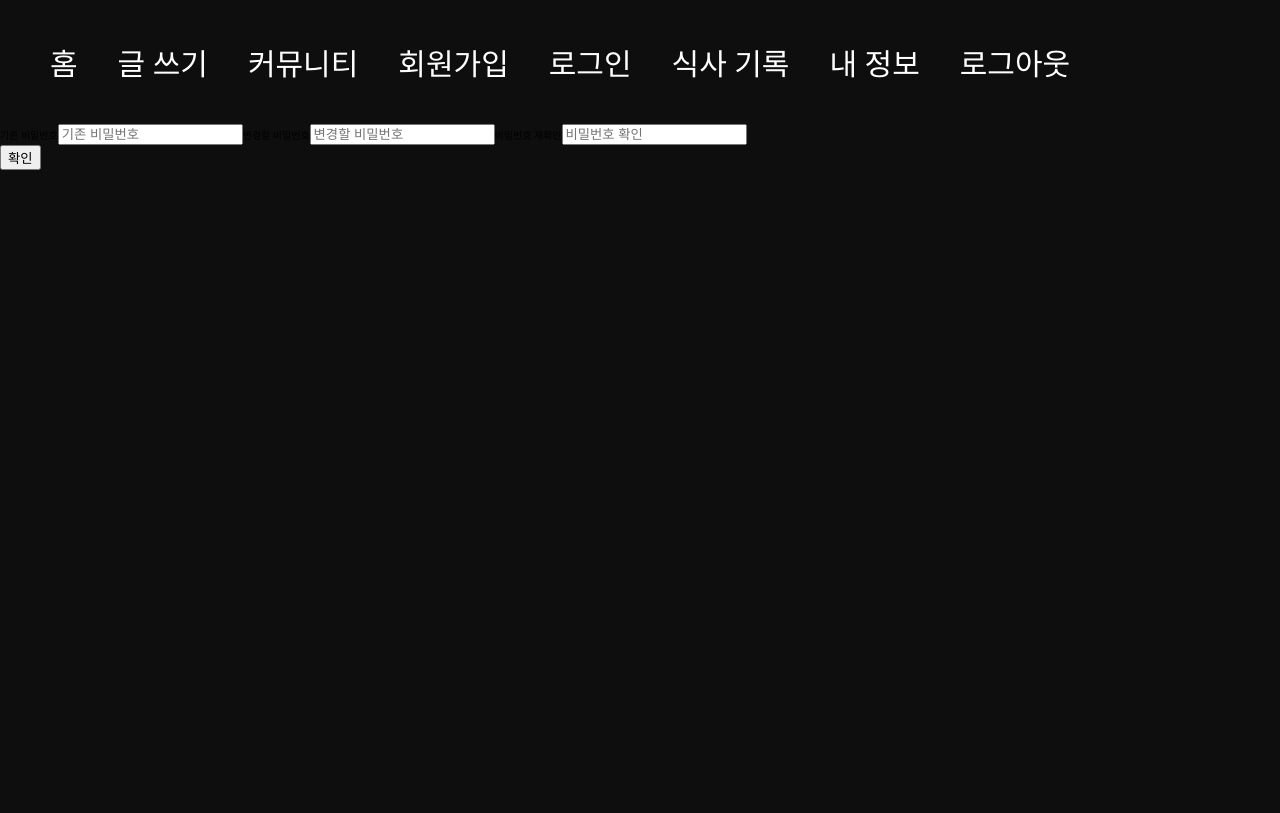
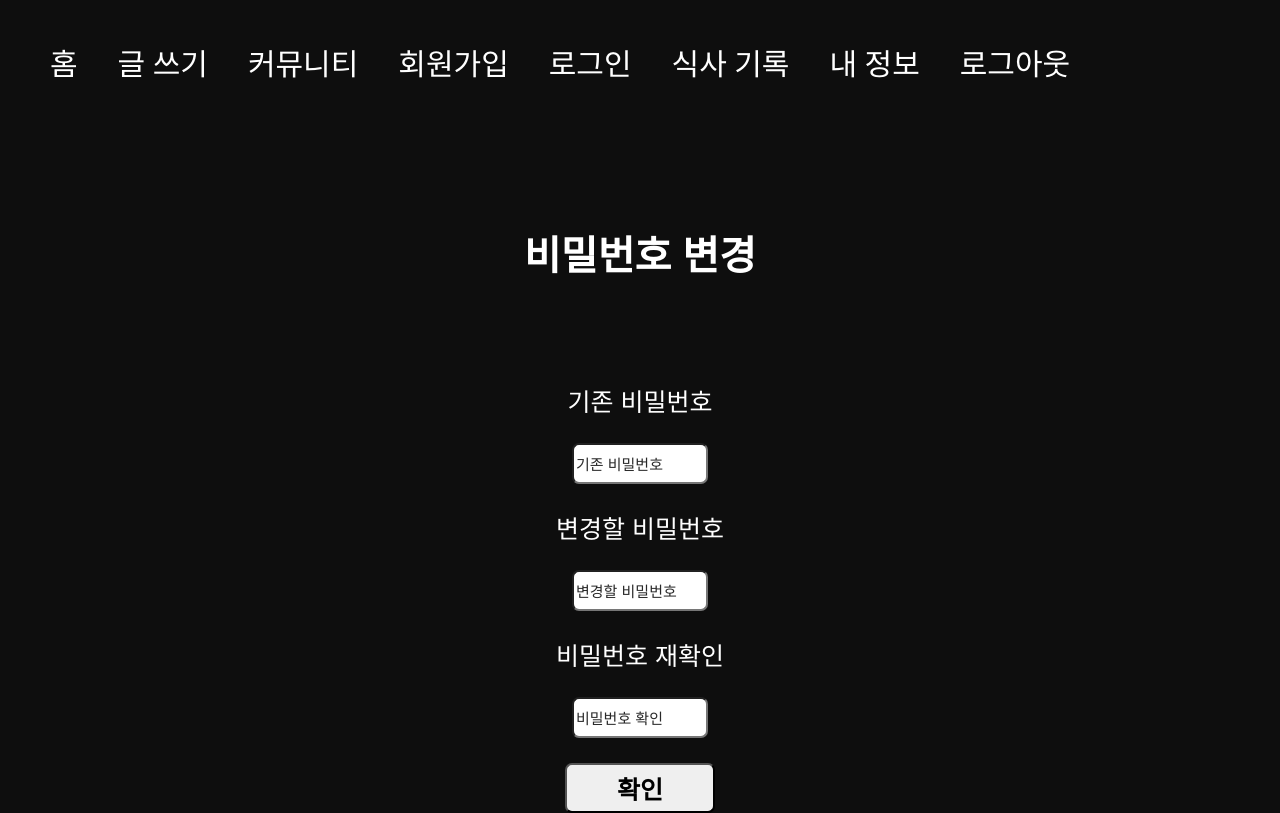
Before and after one commit to jungdaehun1024/workout-front, a Vue app: page /auth/user/passwordChange in a window 1280 px wide. Built offline with nearby package versions, Linux system fonts and the light colour scheme; no server answers.

Commit message:
refactor:회원정보 변경 페이지 디자인 수정

```diff
--- a/src/views/auth/user/PasswordChangeView.vue
+++ b/src/views/auth/user/PasswordChangeView.vue
@@ -1,15 +1,16 @@
 <template>
-    <div class="MypageContainer">
-        <label for="originPassword">기존 비밀번호</label>
-        <input type="text" v-model="originPassword" class="infoElements"  id="originPassword"  placeholder="기존 비밀번호">
+    <div class="root-text">비밀번호 변경</div>
+    <div class="change-password-container">
+        <label for="input-originPassword">기존 비밀번호</label>
+        <input type="text" v-model="originPassword" class="input-elements"  id="originPassword"  placeholder="기존 비밀번호">
         <label for="newPassword">변경할 비밀번호</label>
-        <input type="text" v-model="newPassword" class="infoElements"  id="newPassword"  placeholder="변경할 비밀번호">
+        <input type="text" v-model="newPassword" class="input-elements"  id="newPassword"  placeholder="변경할 비밀번호">
 
         <label for="checkNewPassword">비밀번호 재확인</label>
-        <input type="text" v-model="checkNewPassword" class="infoElements"  id="checkNewPassword"  placeholder="비밀번호 확인">
+        <input type="text" v-model="checkNewPassword" class="input-elements"  id="checkNewPassword"  placeholder="비밀번호 확인">
+        <button  class="confirm-btn" @click="changePassword">확인</button>
+    </div>
 
-    </div>
-    <button @click="changePassword">확인</button>
 </template>
 <script setup>
 
@@ -57,23 +58,48 @@ const changePassword =  async(event)=>{
 
 }
 </script>
-<style lang="scss">
-    // .MypageContainer{
-    //     display: flex;
-    //     flex-direction: column;
-    //     justify-content: center;
-    //     align-items: center;
-    //     width: 100vw;
-    //     height: 100vh;
-    //     background-color: rgb(219, 206, 21);
-    //     .infoElements{
-    //         display: flex;
-    //         justify-content: center;
-    //         align-items: center;
-    //         font-size: larger;
-    //         background-color: rgb(167, 105, 31);
-    //         width: 40vw;
-    //         height: 10vh;
-    //     }
-    // }
+<style lang="scss" scoped>
+.root-text{
+    margin-top: 10rem;
+    font-family: sans-serif;
+    color: #ffffff;
+    font-size: 4rem;
+    font-weight: bolder;
+    text-align: center;
+}
+.change-password-container{
+    display: flex;
+    flex-direction: column;
+    justify-content: center;
+    align-items: center;
+    background-color: #0e0e0e;
+    font-family: sans-serif;
+    font-size: 2.5rem;
+    color: #ffffff;
+    gap: 2.5rem;
+    margin-top: 10rem;
+    .input-elements{
+        height: 3.5rem;
+        width: 10vw;
+        border-radius: 7px;
+        font-size: 2rem;
+        &::placeholder{
+            font-size: 1.5rem;
+            color: #0e0e0ee3;
+        }
+    }
+
+    .confirm-btn{
+        border-radius: 7px;
+        width: 15rem;
+        height: 5rem;
+        font-size: 2.5rem;
+        font-weight: bolder;
+            &:hover{
+                background-color: rgb(194, 234, 64);
+                color: #0e0e0e;
+            }
+    }
+
+}
 </style>
```
